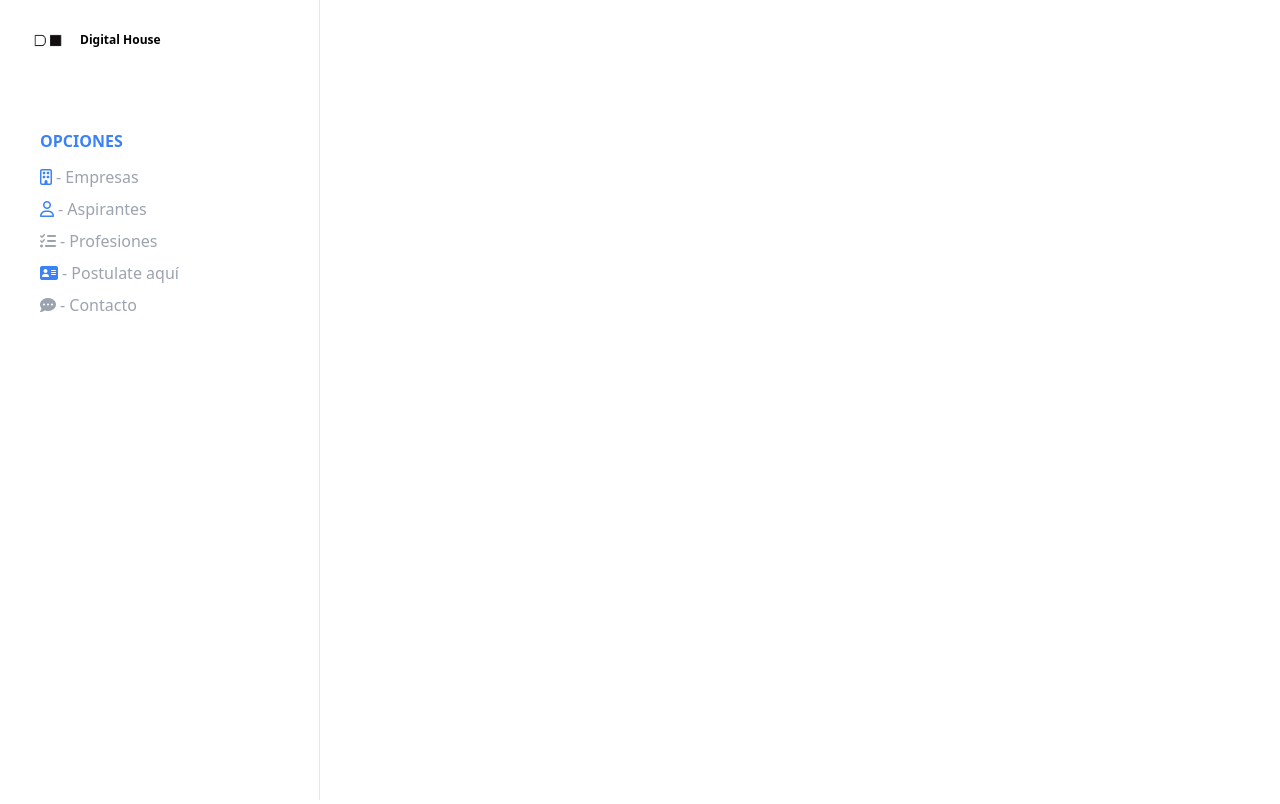
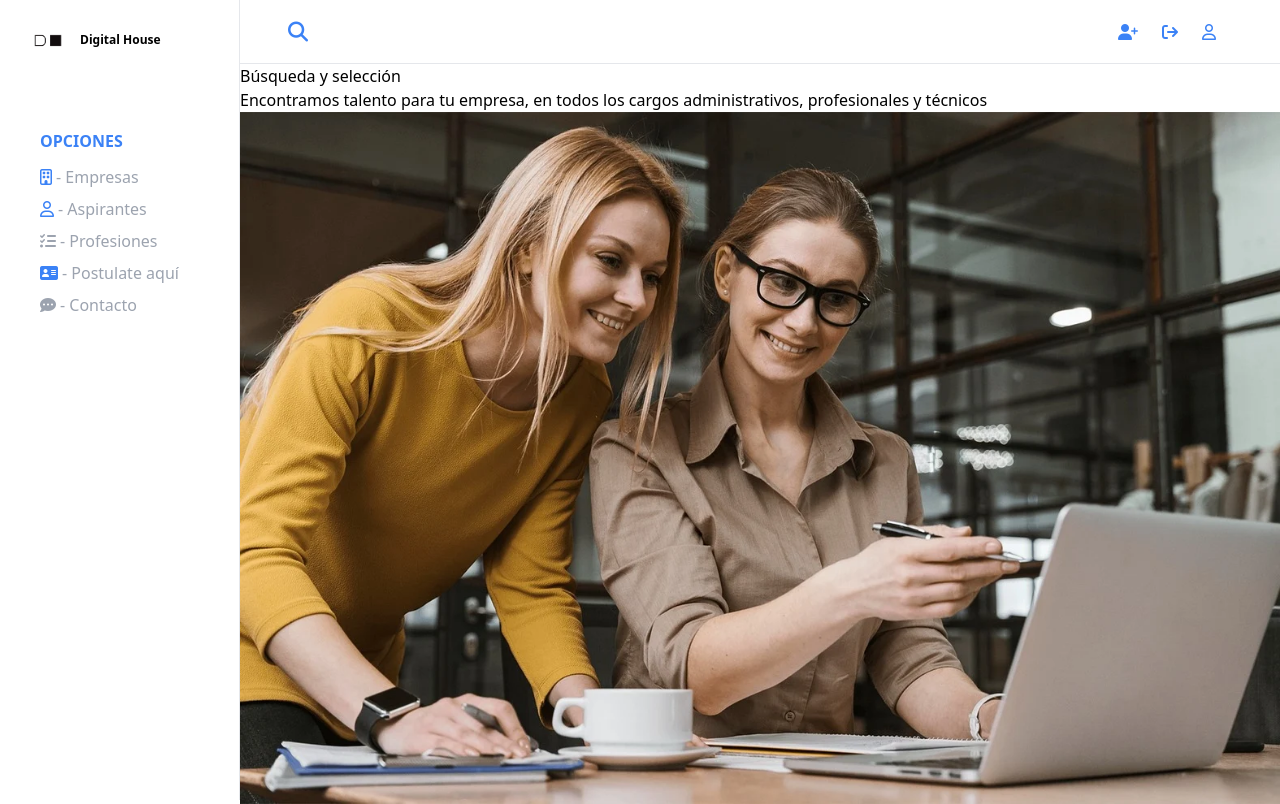
Before and after one commit to Samux33/Practicas-Profesionales-DH, a React (Vite) app in the folder client/: page / in a window 1280 px wide. Built offline with nearby package versions, Linux system fonts and the light colour scheme.

Commit message:
header y main

```diff
--- a/client/index.html
+++ b/client/index.html
@@ -1,10 +1,16 @@
-<!doctype html>
+<!DOCTYPE html>
 <html lang="en">
   <head>
     <meta charset="UTF-8" />
     <link rel="icon" type="image/svg+xml" href="/vite.svg" />
     <meta name="viewport" content="width=device-width, initial-scale=1.0" />
-    <link rel="stylesheet" href="https://cdnjs.cloudflare.com/ajax/libs/font-awesome/6.5.1/css/all.min.css" integrity="sha512-DTOQO9RWCH3ppGqcWaEA1BIZOC6xxalwEsw9c2QQeAIftl+Vegovlnee1c9QX4TctnWMn13TZye+giMm8e2LwA==" crossorigin="anonymous" referrerpolicy="no-referrer" />
+    <link
+      rel="stylesheet"
+      href="https://cdnjs.cloudflare.com/ajax/libs/font-awesome/6.5.1/css/all.min.css"
+      integrity="sha512-DTOQO9RWCH3ppGqcWaEA1BIZOC6xxalwEsw9c2QQeAIftl+Vegovlnee1c9QX4TctnWMn13TZye+giMm8e2LwA=="
+      crossorigin="anonymous"
+      referrerpolicy="no-referrer"
+    />
     <title>RecruitingRH</title>
   </head>
   <body>
--- a/client/src/App.jsx
+++ b/client/src/App.jsx
@@ -1,18 +1,18 @@
 import SideBar from "./components/sidebar/sidebar";
-
+import Header from "./components/header/Header";
+import Info from "./components/info/Info";
+import Banner from "./assets/banner.jpg";
 function App() {
   return (
-    <body>
+    <body className="flex">
       <SideBar />
-      <header></header>
-      <main>
-        <section></section>
-        <article></article>
-        <article></article>
-        <article></article>
-        <article></article>
-        <article></article>
-        <section></section>
+      <main className="flex flex-1 flex-col right-0 w-3/4">
+        <Header></Header>
+        <Info
+          title="Búsqueda y selección"
+          text="Encontramos talento para tu empresa, en todos los cargos administrativos, profesionales y técnicos"
+          img={Banner}
+        ></Info>
       </main>
     </body>
   );
--- /dev/null
+++ b/client/src/components/header/Header.jsx
@@ -0,0 +1,30 @@
+const Header = () => {
+  return (
+    <header className="w-auto h-16 flex border-b items-center">
+      <nav className="flex items-center justify-between w-full gap-2 pl-12 pr-4 h-12">
+        <div className="flex gap-0.5 items-center">
+          <i className="fa-solid fa-magnifying-glass text-blue-500 fa-lg"></i>
+          <input type="text" className="h-8 focus:bg-gray-100 p-3  " />
+        </div>
+        <ul className="flex gap-6 pr-12">
+          <li>
+            <a href="">
+              <i className="fa-solid fa-user-plus text-blue-500"></i>
+            </a>
+          </li>
+          <li>
+            <a href="">
+              <i className="fa-solid fa-arrow-right-from-bracket text-blue-500"></i>
+            </a>
+          </li>
+          <li>
+            <a href="">
+              <i className="fa-regular fa-user text-blue-500"></i>
+            </a>
+          </li>
+        </ul>
+      </nav>
+    </header>
+  );
+};
+export default Header;
--- /dev/null
+++ b/client/src/components/info/Info.jsx
@@ -0,0 +1,17 @@
+import PropTypes from 'prop-types';
+
+const Info=({title,text,img})=>{
+  return(
+    <section>
+      <h2>{title}</h2>
+      <p>{text}</p>
+      <img src={img} alt="Imagen de presentación" />
+    </section>
+  )
+}
+Info.propTypes={
+  title:PropTypes.string,
+  text:PropTypes.string,
+  img:PropTypes.string
+}
+export default Info
--- a/client/src/components/sidebar/navRow.jsx
+++ b/client/src/components/sidebar/navRow.jsx
@@ -1,5 +1,4 @@
 import PropTypes from 'prop-types';
-
 const NavRow = ({ text, iconColor, icon, url,iconType }) => {
   return (
     <li>
--- a/client/src/components/sidebar/sidebar.jsx
+++ b/client/src/components/sidebar/sidebar.jsx
@@ -1,8 +1,8 @@
 import DHlogo from "../../assets/logo-dh.png";
-import NavRow from "./navrow";
+import NavRow from "./NavRow";
 const SideBar = () => {
   return (
-    <aside className="flex flex-col bg-white border-r fixed top-0 left-0 h-full w-1/4">
+    <aside className="flex flex-col bg-white border-r h-screen w-1/4 max-w-60">
       <section className="flex max-w-full justify-start gap-2 p-6 items-center mb-12">
         <img
           src={DHlogo}
@@ -14,11 +14,36 @@ const SideBar = () => {
       <nav className="pl-10 flex flex-col gap-3">
         <h2 className="text-blue-500 font-semibold">OPCIONES</h2>
         <ul className="flex flex-col gap-2">
-          <NavRow iconType="regular" icon="building" iconColor="blue-500" text="Empresas"></NavRow>
-          <NavRow iconType="regular" icon="user" iconColor="blue-500" text="Aspirantes"></NavRow>
-          <NavRow iconType="solid" icon="list-check" iconColor="gray-400" text="Profesiones"></NavRow>
-          <NavRow iconType="solid" icon="address-card" iconColor="blue-500" text="Postulate aquí"></NavRow>
-          <NavRow iconType="solid" icon="comment-dots" iconColor="gray-400" text="Contacto"></NavRow>
+          <NavRow
+            iconType="regular"
+            icon="building"
+            iconColor="blue-500"
+            text="Empresas"
+          ></NavRow>
+          <NavRow
+            iconType="regular"
+            icon="user"
+            iconColor="blue-500"
+            text="Aspirantes"
+          ></NavRow>
+          <NavRow
+            iconType="solid"
+            icon="list-check"
+            iconColor="gray-400"
+            text="Profesiones"
+          ></NavRow>
+          <NavRow
+            iconType="solid"
+            icon="address-card"
+            iconColor="blue-500"
+            text="Postulate aquí"
+          ></NavRow>
+          <NavRow
+            iconType="solid"
+            icon="comment-dots"
+            iconColor="gray-400"
+            text="Contacto"
+          ></NavRow>
         </ul>
       </nav>
     </aside>
--- a/client/src/index.css
+++ b/client/src/index.css
@@ -2,6 +2,9 @@
 @tailwind components;
 @tailwind utilities;
 
-*{
-    box-sizing: border-box;
+* {
+  box-sizing: border-box;
 }
+body {
+  min-height: 100vh ;
+}
```
Also changed, not shown: client/src/assets/banner.jpg (added).
